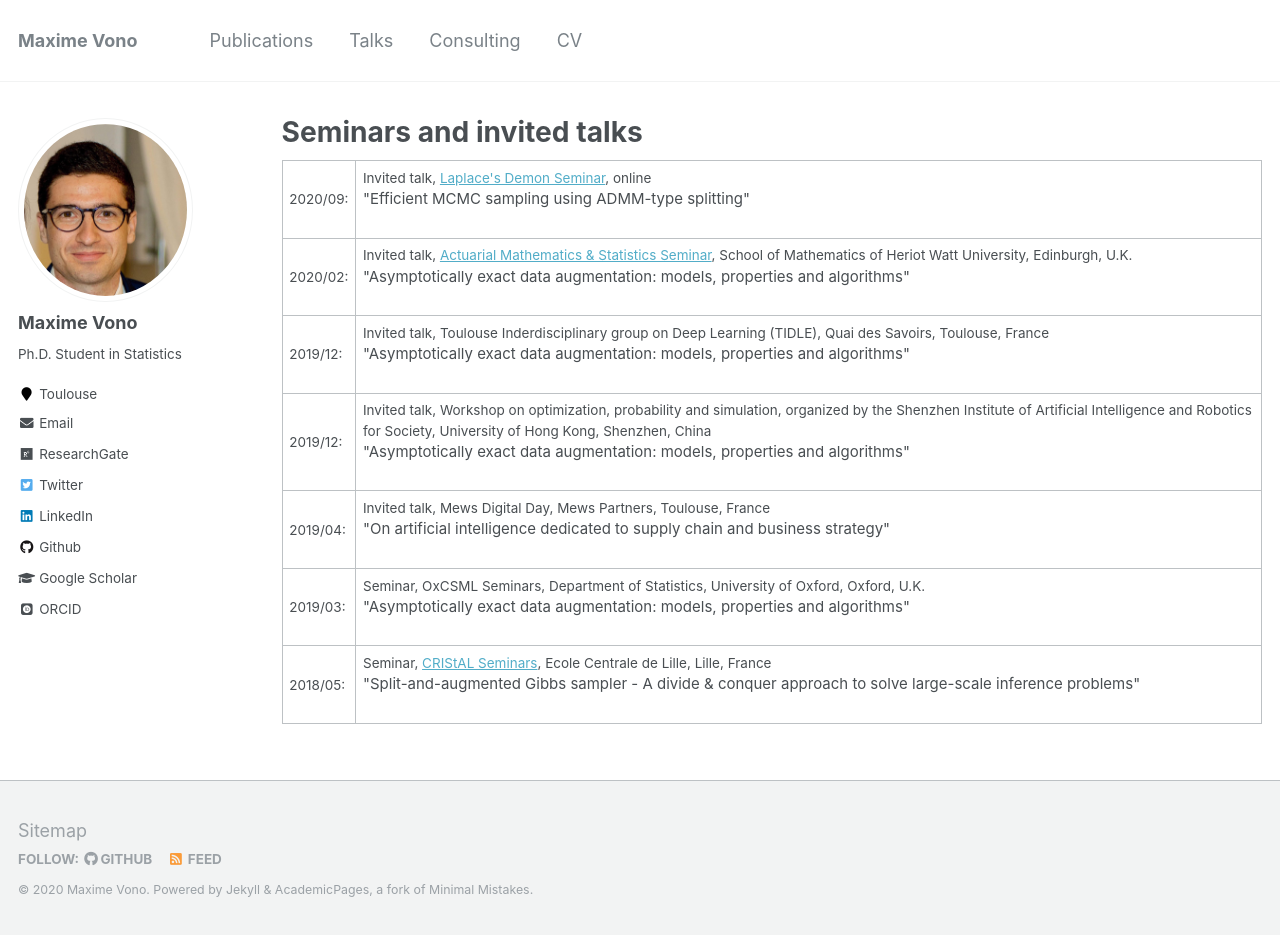
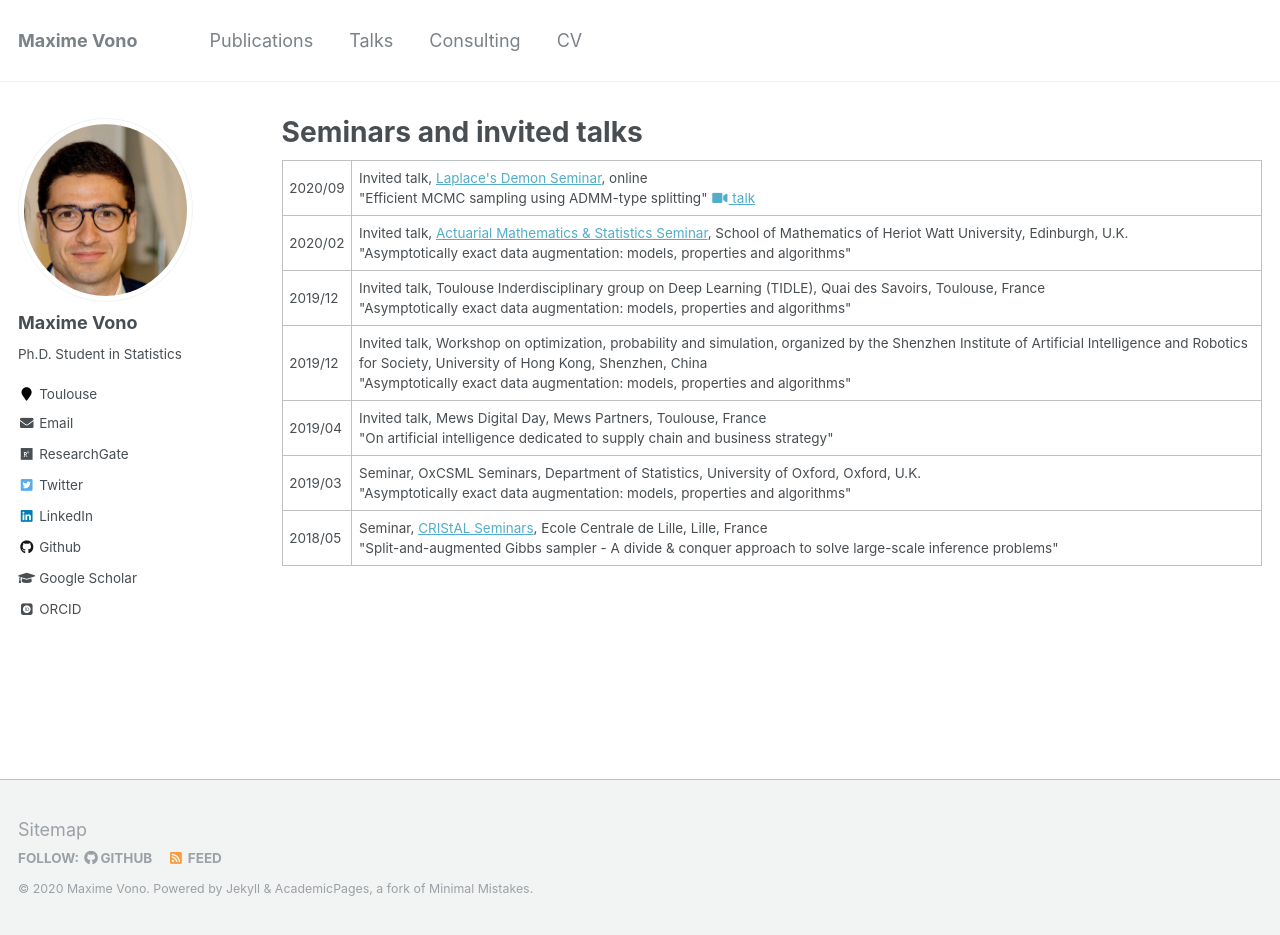
Before and after one commit to mvono/mvono.github.io, a Jekyll site: the page built from _pages/talks.md, in a window 1280 px wide and 935 px high. Built offline with Jekyll 4.4.1, drawn with Linux system fonts in a browser that asks for light colours; some web fonts are replaced.

Commit message:
update talks

```diff
--- a/_pages/talks.md
+++ b/_pages/talks.md
@@ -7,73 +7,66 @@ author_profile: true
 
 <table width="100%">
 	<tr>
-    	<td>2020/09: </td>
+    	<td>2020/09</td>
     	<td>
     		Invited talk, <a href="https://ailab.criteo.com/laplaces-demon-bayesian-machine-learning-at-scale/">Laplace's Demon Seminar</a>, online<br/>
-	    	<span style="font-size:15px">
-	    	"Efficient MCMC sampling using ADMM-type splitting"
+	    	<span>
+	    	"Efficient MCMC sampling using ADMM-type splitting" <a href="https://www.youtube.com/watch?v=O8LNn_5CokQ&feature=youtu.be"><i class="fas fa-fw fa-video"></i> talk</a>
 	    	</span>
-	    	<br/><br/>
     	</td>
     </tr>
     <tr>
-    	<td>2020/02: </td>
+    	<td>2020/02</td>
     	<td>
     		Invited talk, <a href="http://www.macs.hw.ac.uk/school_seminars/seminar_AMS.php">Actuarial Mathematics & Statistics Seminar</a>, School of Mathematics of Heriot Watt University, Edinburgh, U.K.<br/>
-	    	<span style="font-size:15px">
+	    	<span>
 	    	"Asymptotically exact data augmentation: models, properties and algorithms"
 	    	</span>
-	    	<br/><br/>
     	</td>
     </tr>
     <tr>
-    	<td>2019/12: </td>
+    	<td>2019/12</td>
     	<td>
     		Invited talk, Toulouse Inderdisciplinary group on Deep Learning (TIDLE), Quai des Savoirs, Toulouse, France<br/>
-	    	<span style="font-size:15px">
+	    	<span>
 	    	"Asymptotically exact data augmentation: models, properties and algorithms"
 	    	</span>
-	    	<br/><br/>
     	</td>
     </tr>
     <tr>
-    	<td>2019/12: </td>
+    	<td>2019/12</td>
     	<td>
     		Invited talk, Workshop on optimization, probability and simulation, organized by the Shenzhen Institute of Artificial Intelligence and Robotics for Society, University of Hong Kong, Shenzhen, China<br/>
-	    	<span style="font-size:15px">
+	    	<span>
 	    	"Asymptotically exact data augmentation: models, properties and algorithms"
 	    	</span>
-	    	<br/><br/>
     	</td>
     </tr>
     <tr>
-    	<td>2019/04: </td>
+    	<td>2019/04</td>
     	<td>
     		Invited talk, Mews Digital Day, Mews Partners, Toulouse, France<br/>
-	    	<span style="font-size:15px">
+	    	<span>
 	    	"On artificial intelligence dedicated to supply chain and business strategy"
 	    	</span>
-	    	<br/><br/>
     	</td>
     </tr>
     <tr>
-    	<td>2019/03: </td>
+    	<td>2019/03</td>
     	<td>
     		Seminar, OxCSML Seminars, Department of Statistics, University of Oxford, Oxford, U.K.<br/>
-	    	<span style="font-size:15px">
+	    	<span>
 	    	"Asymptotically exact data augmentation: models, properties and algorithms"
 	    	</span>
-	    	<br/><br/>
     	</td>
     </tr>
     <tr>
-    	<td>2018/05: </td>
+    	<td>2018/05</td>
     	<td>
     		Seminar, <a href="http://seminaire.univ-lille1.fr/node/308">CRIStAL Seminars</a>, Ecole Centrale de Lille, Lille, France<br/>
-	    	<span style="font-size:15px">
+	    	<span>
 	    	"Split-and-augmented Gibbs sampler - A divide & conquer approach to solve large-scale inference problems"
 	    	</span>
-	    	<br/><br/>
     	</td>
     </tr>
 </table>
```
Also changed, not shown: _pages/publications.md (+10 -0 lines), 3 other files.
